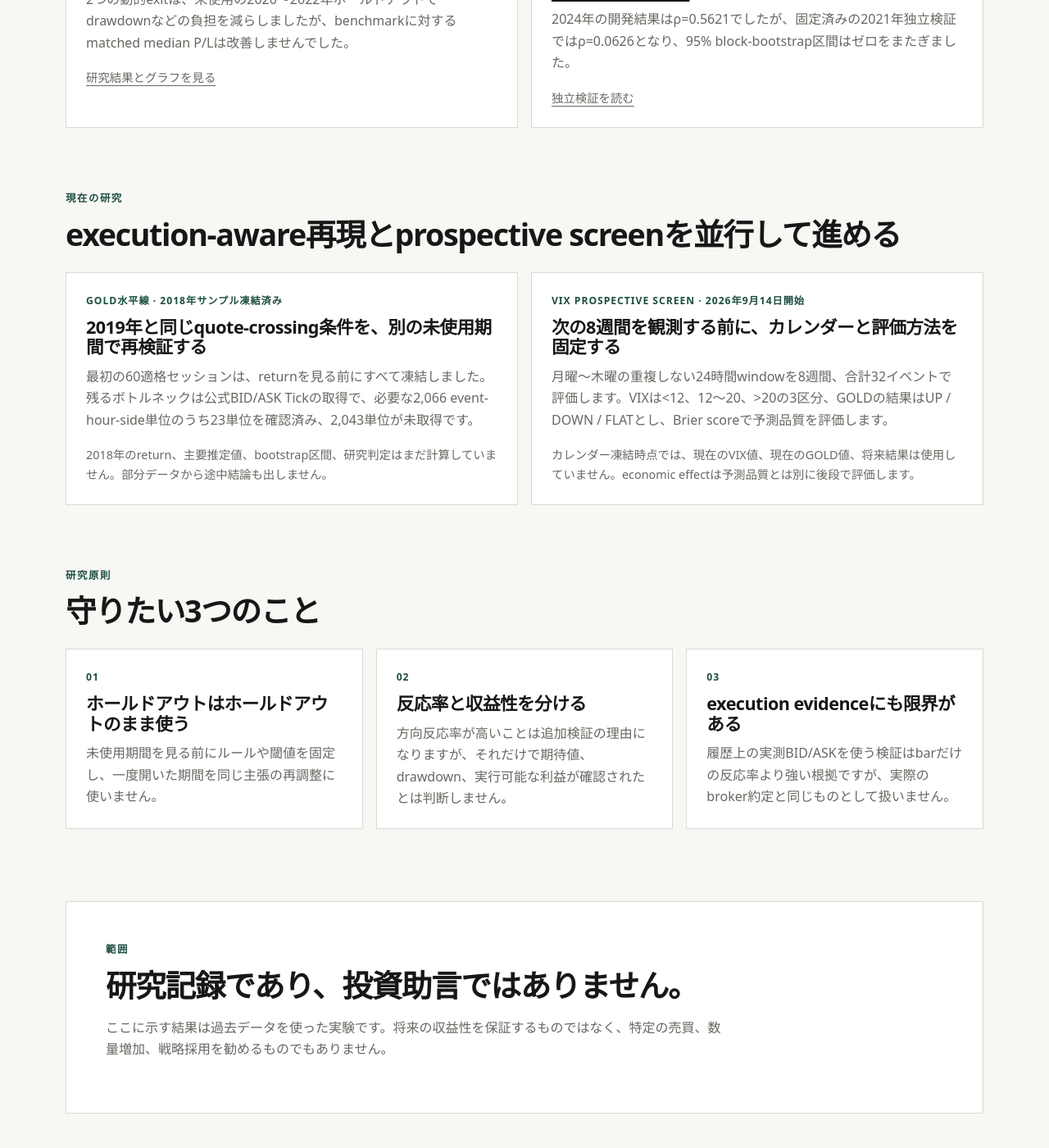
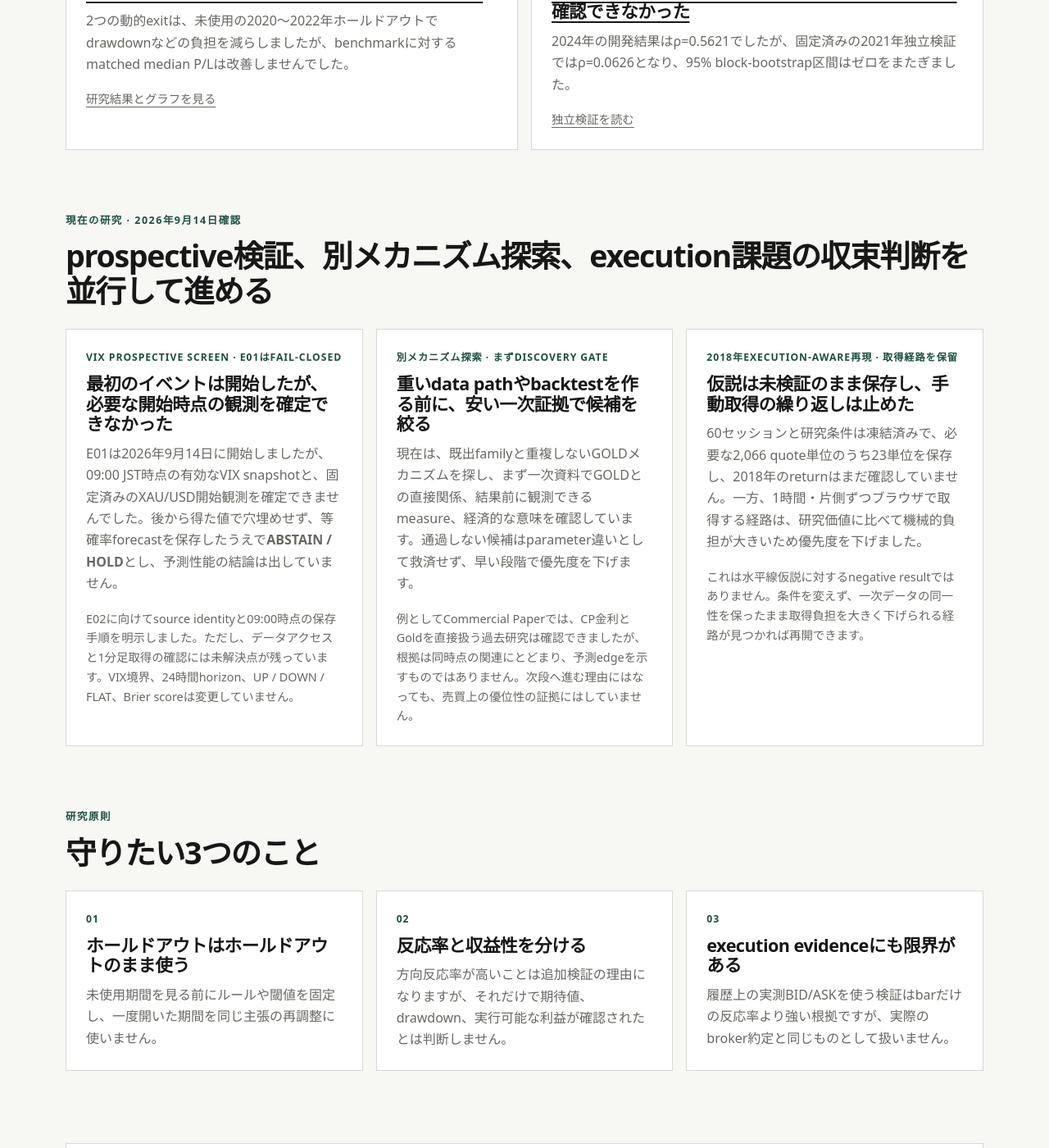
Before and after one commit to Josh-Temple/studio-lab-research, a Jekyll site: the page built from ja/trading.md, in a window 1280 px wide and 1400 px high, scrolled down 1442 px. Shown: the whole window at 82% size. Built offline with Jekyll 4.4.1, drawn with Linux system fonts in a browser that asks for light colours; some of the changed text lies outside the part shown.

Commit message:
トレード研究の現在地を更新

```diff
--- a/ja/trading.md
+++ b/ja/trading.md
@@ -2,6 +2,7 @@
 title: トレード
 lang: ja
 permalink: /ja/trading/
+updated: "2026-09-14"
 description: Studio Labのレビュー済みトレード研究。開発テスト、ホールドアウト、独立検証、execution-aware検証、prospective screen、リスク管理、negative resultを含みます。
 ---
 
@@ -10,12 +11,12 @@ description: Studio Labのレビュー済みトレード研究。開発テスト
 <p class="lede">Studio Labの系統的トレード研究から、レビュー済みの開発結果、ホールドアウト、独立検証、execution-aware検証、prospective protocol、negative resultや混合結果を公開します。未確定の仮説は結果と明確に分けます。ライブの売買ダッシュボード、シグナル配信、現在ポジションの記録ではありません。</p>
 
 <section class="section">
-  <div class="section-heading"><div><p class="eyebrow">現在の根拠</p><h2>GOLD水平線は単一の開発結果から先へ進んだ</h2></div></div>
+  <div class="section-heading"><div><p class="eyebrow">現在の根拠</p><h2>GOLD水平線の方向反応は4つの期間で再現した</h2></div></div>
   <div class="feature-grid feature-grid-wide">
     <article class="feature-card">
       <p class="feature-meta">GOLD水平線 · 再現確認 / execution-aware</p>
-      <h3><a href="{{ '/ja/research/gold-horizontal-replication-execution-evidence/' | relative_url }}">方向反応は3期間で再現し、実測BID/ASKを使った2019年検証でも正の結果</a></h3>
-      <p>固定した15分方向反応のreal-control差は、2024年開発で+26.55ポイント、2022年独立検証で+23.79ポイント、2020年robustness検証で+25.44ポイントでした。さらに2019年の実測BID/ASKを使った検証では、real平均+1.189 bps、real-control差+3.498 bpsでした。</p>
+      <h3><a href="{{ '/ja/research/gold-horizontal-replication-execution-evidence/' | relative_url }}">方向反応は4期間で再現し、実測BID/ASKを使った2019年検証でも正の結果</a></h3>
+      <p>固定した15分方向反応のreal-control差は、2024年開発で+26.55ポイント、2022年独立検証で+23.79ポイント、2020年robustness検証で+25.44ポイント、2025年初の事前固定robustness検証で+23.66ポイントでした。さらに2019年の実測BID/ASK検証では、real平均+1.189 bps、real-control差+3.498 bpsでした。</p>
       <p class="card-links"><a href="{{ '/ja/research/gold-horizontal-replication-execution-evidence/' | relative_url }}">現在の根拠をまとめて読む</a></p>
     </article>
     <article class="feature-card">
@@ -45,19 +46,25 @@ description: Studio Labのレビュー済みトレード研究。開発テスト
 </section>
 
 <section class="section">
-  <div class="section-heading"><div><p class="eyebrow">現在の研究</p><h2>execution-aware再現とprospective screenを並行して進める</h2></div></div>
-  <div class="feature-grid feature-grid-wide">
+  <div class="section-heading"><div><p class="eyebrow">現在の研究 · 2026年9月14日確認</p><h2>prospective検証、別メカニズム探索、execution課題の収束判断を並行して進める</h2></div></div>
+  <div class="feature-grid">
     <article class="feature-card">
-      <p class="feature-meta">GOLD水平線 · 2018年サンプル凍結済み</p>
-      <h3>2019年と同じquote-crossing条件を、別の未使用期間で再検証する</h3>
-      <p>最初の60適格セッションは、returnを見る前にすべて凍結しました。残るボトルネックは公式BID/ASK Tickの取得で、必要な2,066 event-hour-side単位のうち23単位を確認済み、2,043単位が未取得です。</p>
-      <p class="card-links">2018年のreturn、主要推定値、bootstrap区間、研究判定はまだ計算していません。部分データから途中結論も出しません。</p>
+      <p class="feature-meta">VIX prospective screen · E01はfail-closed</p>
+      <h3>最初のイベントは開始したが、必要な開始時点の観測を確定できなかった</h3>
+      <p>E01は2026年9月14日に開始しましたが、09:00 JST時点の有効なVIX snapshotと、固定済みのXAU/USD開始観測を確定できませんでした。後から得た値で穴埋めせず、等確率forecastを保存したうえで<strong>ABSTAIN / HOLD</strong>とし、予測性能の結論は出していません。</p>
+      <p class="card-links">E02に向けてsource identityと09:00時点の保存手順を明示しました。ただし、データアクセスと1分足取得の確認には未解決点が残っています。VIX境界、24時間horizon、UP / DOWN / FLAT、Brier scoreは変更していません。</p>
     </article>
     <article class="feature-card">
-      <p class="feature-meta">VIX prospective screen · 2026年9月14日開始</p>
-      <h3>次の8週間を観測する前に、カレンダーと評価方法を固定する</h3>
-      <p>月曜〜木曜の重複しない24時間windowを8週間、合計32イベントで評価します。VIXは&lt;12、12〜20、&gt;20の3区分、GOLDの結果はUP / DOWN / FLATとし、Brier scoreで予測品質を評価します。</p>
-      <p class="card-links">カレンダー凍結時点では、現在のVIX値、現在のGOLD値、将来結果は使用していません。economic effectは予測品質とは別に後段で評価します。</p>
+      <p class="feature-meta">別メカニズム探索 · まずDiscovery Gate</p>
+      <h3>重いdata pathやbacktestを作る前に、安い一次証拠で候補を絞る</h3>
+      <p>現在は、既出familyと重複しないGOLDメカニズムを探し、まず一次資料でGOLDとの直接関係、結果前に観測できるmeasure、経済的な意味を確認しています。通過しない候補はparameter違いとして救済せず、早い段階で優先度を下げます。</p>
+      <p class="card-links">例としてCommercial Paperでは、CP金利とGoldを直接扱う過去研究は確認できましたが、根拠は同時点の関連にとどまり、予測edgeを示すものではありません。次段へ進む理由にはなっても、売買上の優位性の証拠にはしていません。</p>
+    </article>
+    <article class="feature-card">
+      <p class="feature-meta">2018年execution-aware再現 · 取得経路を保留</p>
+      <h3>仮説は未検証のまま保存し、手動取得の繰り返しは止めた</h3>
+      <p>60セッションと研究条件は凍結済みで、必要な2,066 quote単位のうち23単位を保存し、2018年のreturnはまだ確認していません。一方、1時間・片側ずつブラウザで取得する経路は、研究価値に比べて機械的負担が大きいため優先度を下げました。</p>
+      <p class="card-links">これは水平線仮説に対するnegative resultではありません。条件を変えず、一次データの同一性を保ったまま取得負担を大きく下げられる経路が見つかれば再開できます。</p>
     </article>
   </div>
 </section>
@@ -74,5 +81,5 @@ description: Studio Labのレビュー済みトレード研究。開発テスト
 <section class="section public-boundary">
   <p class="eyebrow">範囲</p>
   <h2>研究記録であり、投資助言ではありません。</h2>
-  <p>ここに示す結果は過去データを使った実験です。将来の収益性を保証するものではなく、特定の売買、数量増加、戦略採用を勧めるものでもありません。</p>
+  <p>ここに示す結果は過去データやprospective protocolを使った研究です。将来の収益性を保証するものではなく、特定の売買、数量増加、戦略採用を勧めるものでもありません。</p>
 </section>
```
